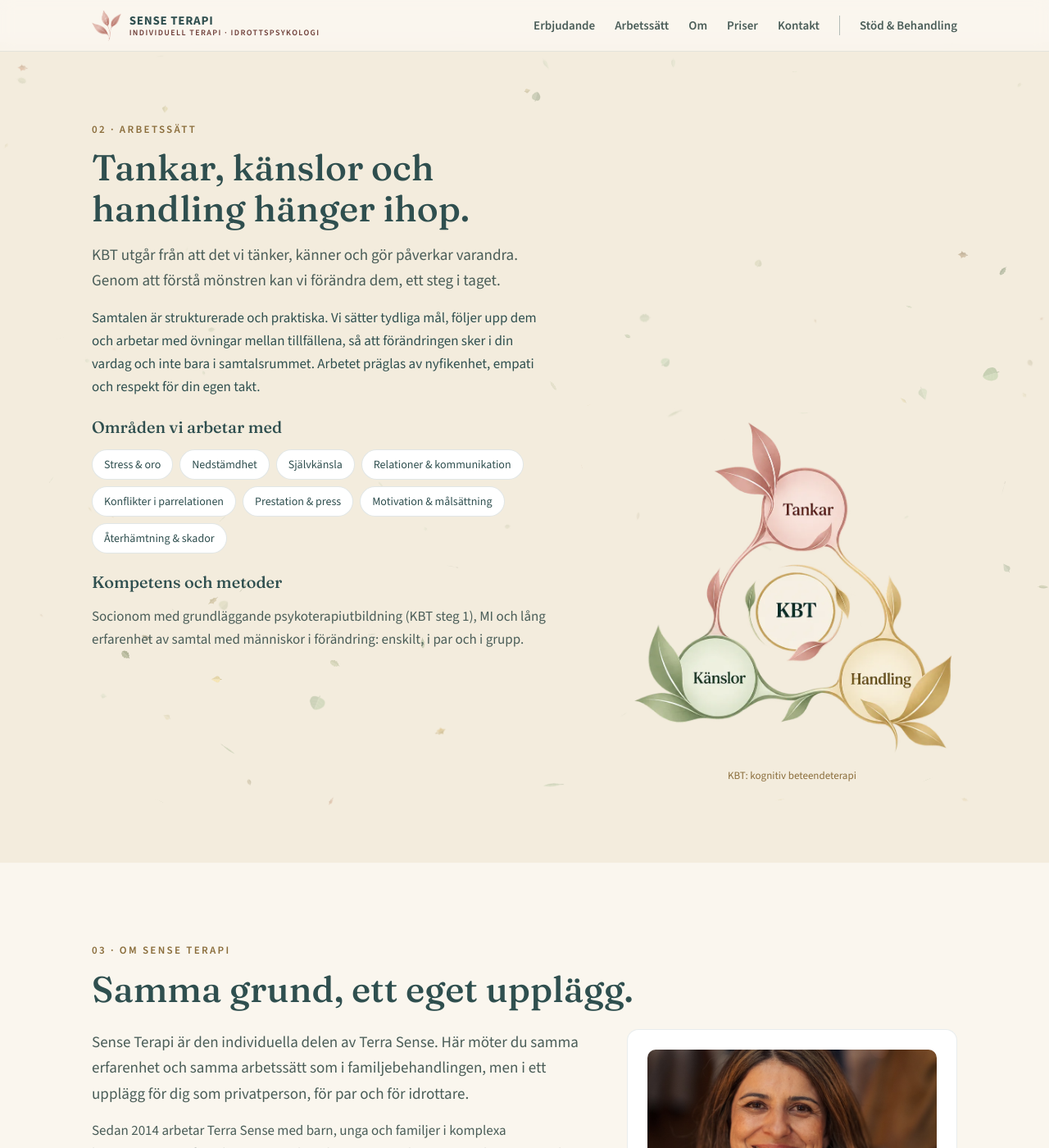
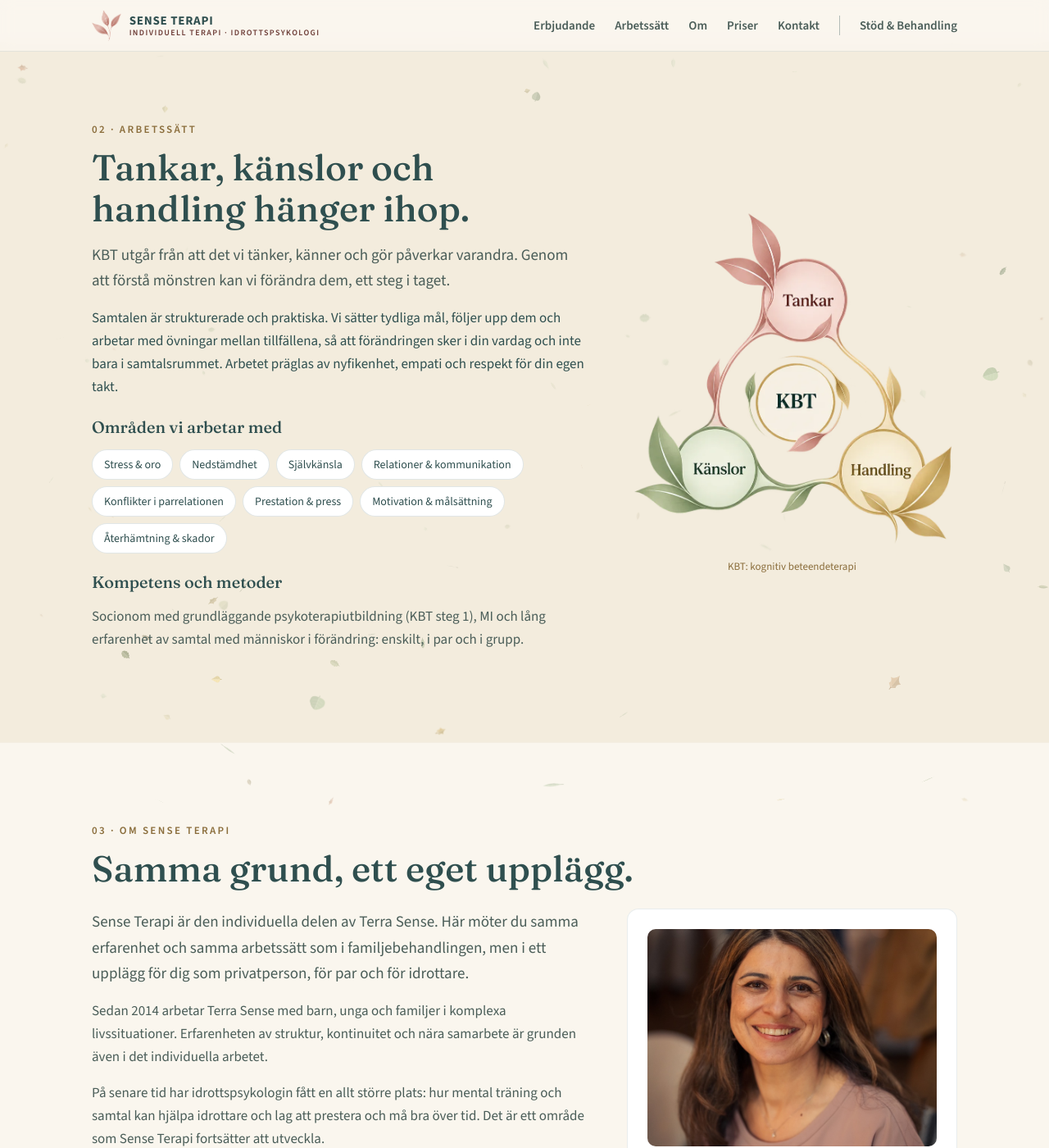
Before and after one commit to terrasen/terrasense-se.github.io, a Jekyll site: the page built from _pages/sense-terapi.html, in a window 1280 px wide and 1400 px high, scrolled down 1460 px. Shown: the whole window at 82% size. Built offline with Jekyll 4.4.1, drawn with Linux system fonts in a browser that asks for light colours.

Commit message:
fix: KBT illustration beside the message, calmer leaves on start page
Sense Terapi · Arbetssätt: the KBT illustration now sits level with the
heading and text in a two-column split instead of below them; the leaf
triangle settles quietly behind it. Start page: the choice cards span the
whole shell, so the clusters formation had nowhere to show and is replaced
by ambient leaves; the heart at the contact strip stays.

Co-Authored-By: Claude Fable 5.1 <noreply@anthropic.com>
Claude-Session: https://claude.ai/code/session_01E5BpUNDNnkakaJvkzTNRw7

```diff
--- a/_pages/sense-terapi.html
+++ b/_pages/sense-terapi.html
@@ -65,15 +65,16 @@ section: senseterapi
 
   <div class="ts-interlude" data-scene-mobile="clusters" aria-hidden="true"></div>
 
-  <section class="ts-chapter ts-chapter--tinted ts-chapter--aside" id="arbetssatt" data-scene="triangle">
+  <section class="ts-chapter ts-chapter--tinted" id="arbetssatt" data-scene="triangle">
     <div class="ts-shell">
+      <div class="ts-split ts-split--figure">
+        <div>
           <div class="ts-chapter__text reveal">
             <span class="ts-kicker">02 · Arbetssätt</span>
             <h2 class="ts-title">Tankar, känslor och handling hänger ihop.</h2>
             <p class="ts-lead">KBT utgår från att det vi tänker, känner och gör påverkar varandra. Genom att förstå mönstren kan vi förändra dem, ett steg i taget.</p>
             <p>Samtalen är strukturerade och praktiska. Vi sätter tydliga mål, följer upp dem och arbetar med övningar mellan tillfällena, så att förändringen sker i din vardag och inte bara i samtalsrummet. Arbetet präglas av nyfikenhet, empati och respekt för din egen takt.</p>
           </div>
-      <div class="ts-split">
           <div class="reveal">
             <h3>Områden vi arbetar med</h3>
             <ul class="ts-pills">
@@ -88,6 +89,7 @@ section: senseterapi
             </ul>
             <h3>Kompetens och metoder</h3>
             <p style="color: var(--ink-soft);">Socionom med grundläggande psykoterapiutbildning (KBT steg 1), MI och lång erfarenhet av samtal med människor i förändring: enskilt, i par och i grupp.</p>
+          </div>
         </div>
         <figure class="ts-kbt reveal" style="margin: 0;">
           <picture>
--- a/assets/css/site.css
+++ b/assets/css/site.css
@@ -732,3 +732,12 @@ h1.ts-wordmark { font-size: clamp(44px, 7vw, 76px); }
 .ts-kbt { text-align: center; }
 .ts-kbt img { width: 100%; max-width: 440px; height: auto; display: block; margin: 0 auto; }
 .ts-kbt figcaption { font-size: 13px; color: var(--earth); margin-top: var(--space-3); }
+
+/* Chapter with the message on the left and an illustration beside it
+   (Sense Terapi · Arbetssätt). The figure sits level with the text, not
+   below it. */
+.ts-split--figure { margin-top: 0; align-items: center; }
+.ts-split--figure .ts-chapter__text { margin-bottom: var(--space-5); }
+@media (max-width: 900px) {
+  .ts-split--figure .ts-kbt { margin-top: var(--space-4); }
+}
--- a/index.html
+++ b/index.html
@@ -19,7 +19,7 @@ section: home
     </div>
   </section>
 
-  <section class="ts-chapter ts-chapter--flush" id="valj" data-scene="clusters">
+  <section class="ts-chapter ts-chapter--flush" id="valj" data-scene="ambient">
     <div class="ts-shell">
       <div class="ts-choice">
 
```
Lines whose indentation alone changed are shown as unchanged.
